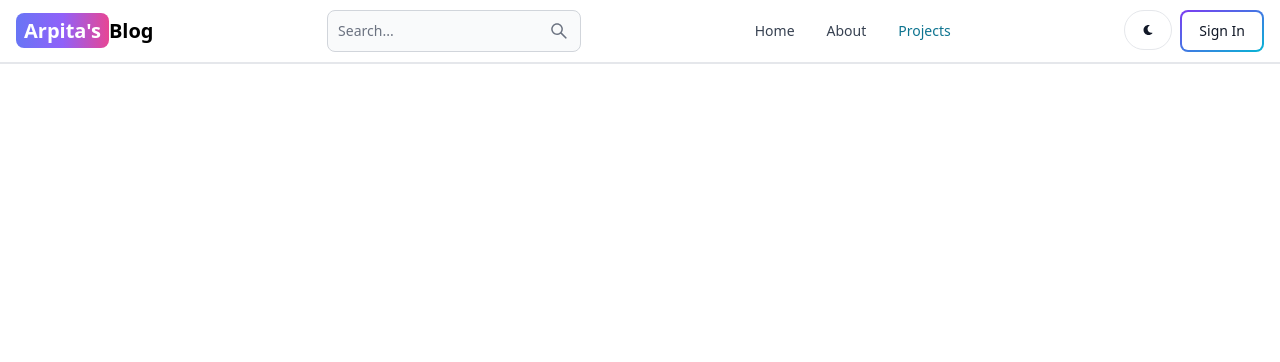
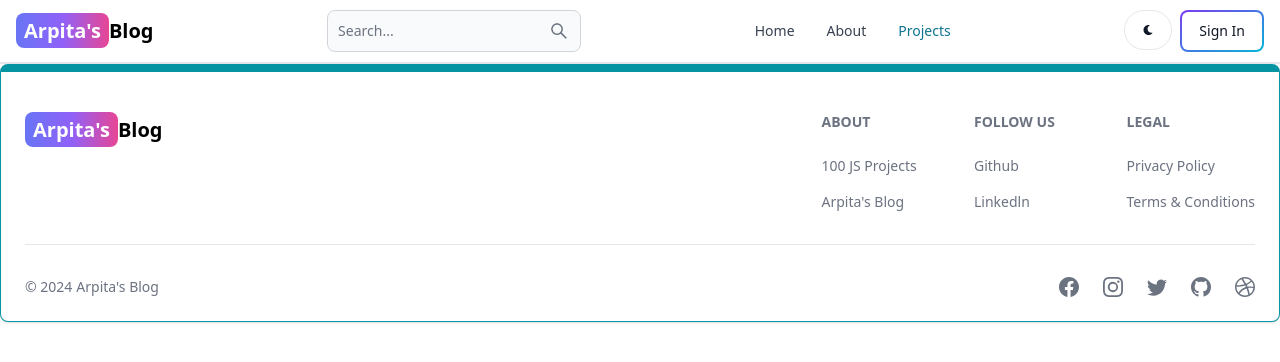
Before and after one commit to ArpitaJain03/Blogging-Website, a React (Vite) app in the folder client/: page /projects in a window 1280 px wide. Shown: the top 362 px of the page. Built offline with nearby package versions, Linux system fonts and the light colour scheme.

Commit message:
create the footer component

```diff
--- a/client/src/App.jsx
+++ b/client/src/App.jsx
@@ -7,6 +7,7 @@ import SignUp from './Pages/SignUp'
 import Dashboard from './Pages/Dashboard'
 import Projects from './Pages/Projects'
 import Header from './components/Header'
+import Footer from './components/Footer'
 
 export default function App() {
   return (
@@ -22,6 +23,7 @@ export default function App() {
     <Route path="/dashboard" element={<Dashboard/>} />
     <Route path="/projects" element={<Projects/>} />
    </Routes>
+   <Footer/>
 
    </BrowserRouter>
   )
--- /dev/null
+++ b/client/src/components/Footer.jsx
@@ -0,0 +1,67 @@
+import React from 'react'
+import {Footer} from 'flowbite-react'
+import { Link } from 'react-router-dom'
+import {BsDribbble, BsFacebook, BsGithub, BsInstagram, BsTwitter} from 'react-icons/bs'
+
+export default function FooterCom() {
+  return (
+    <Footer container className='border border-t-8 border-teal-500'>
+        <div className="w-full max-w-7xl mx-auto">
+            <div className="grid w-full justify-between sm:flex md:grid-cols-1">
+                <div className="mt-5">
+                <Link to="/" className='self-center whitespace-nowrap text-lg sm:text-xl font-semibold dark:text-white'>
+                <span className='px-2 py-1 bg-gradient-to-r from-indigo-500 via-purple-500 to-pink-500 rounded-lg text-white'>Arpita's</span>
+                Blog
+                </Link>
+                </div>
+                <div className="grid grid-cols-2 gap-8 mt-4 sm:grid-cols-3 sm:gap-6">
+                    <div>
+                    <Footer.Title title='About'/>
+                    <Footer.LinkGroup col>
+                        <Footer.Link href='https://www.100jsprojects.com' target='_blank' rel='noopener noreferrer'>
+                            100 JS Projects
+                        </Footer.Link>
+                        <Footer.Link href='/about' target='_blank' rel='noopener noreferrer'>
+                            Arpita's Blog
+                        </Footer.Link>
+                    </Footer.LinkGroup>
+                    </div>
+                    <div>
+                    <Footer.Title title='Follow us'/>
+                    <Footer.LinkGroup col>
+                        <Footer.Link href='https://www.github.com/ArpitaJAin03' target='_blank' rel='noopener noreferrer'>
+                            Github
+                        </Footer.Link>
+                        <Footer.Link href='https://www.linkedin.com/in/arpitajain0628?utm_source=share&utm_campaign=share_via&utm_content=profile&utm_medium=android_app' target='_blank' rel='noopener noreferrer'>
+                            Linkedln
+                        </Footer.Link>
+                    </Footer.LinkGroup>
+                    </div>
+                    <div>
+                    <Footer.Title title='LEGAL'/>
+                    <Footer.LinkGroup col>
+                        <Footer.Link href='#'>
+                            Privacy Policy
+                        </Footer.Link>
+                        <Footer.Link href='#'>
+                            Terms &amp; Conditions
+                        </Footer.Link>
+                    </Footer.LinkGroup>
+                    </div>
+                </div>
+            </div>
+            <Footer.Divider />
+            <div className="w-full sm:flex sm:items-center sm:justify-between">
+                <Footer.Copyright href='#' by="Arpita's Blog" year={new Date().getFullYear()}/>
+                <div className="flex gap-6 sm:mt-0 mt-4 sm:justify-center">
+                    <Footer.Icon href='#' icon={BsFacebook}/>
+                    <Footer.Icon href='#' icon={BsInstagram}/>
+                    <Footer.Icon href='#' icon={BsTwitter}/>
+                    <Footer.Icon href='https://www.github.com/ArpitaJAin03' icon={BsGithub}/>
+                    <Footer.Icon href='#' icon={BsDribbble}/>
+                </div>
+            </div>
+        </div>
+    </Footer>
+  )
+}
```
